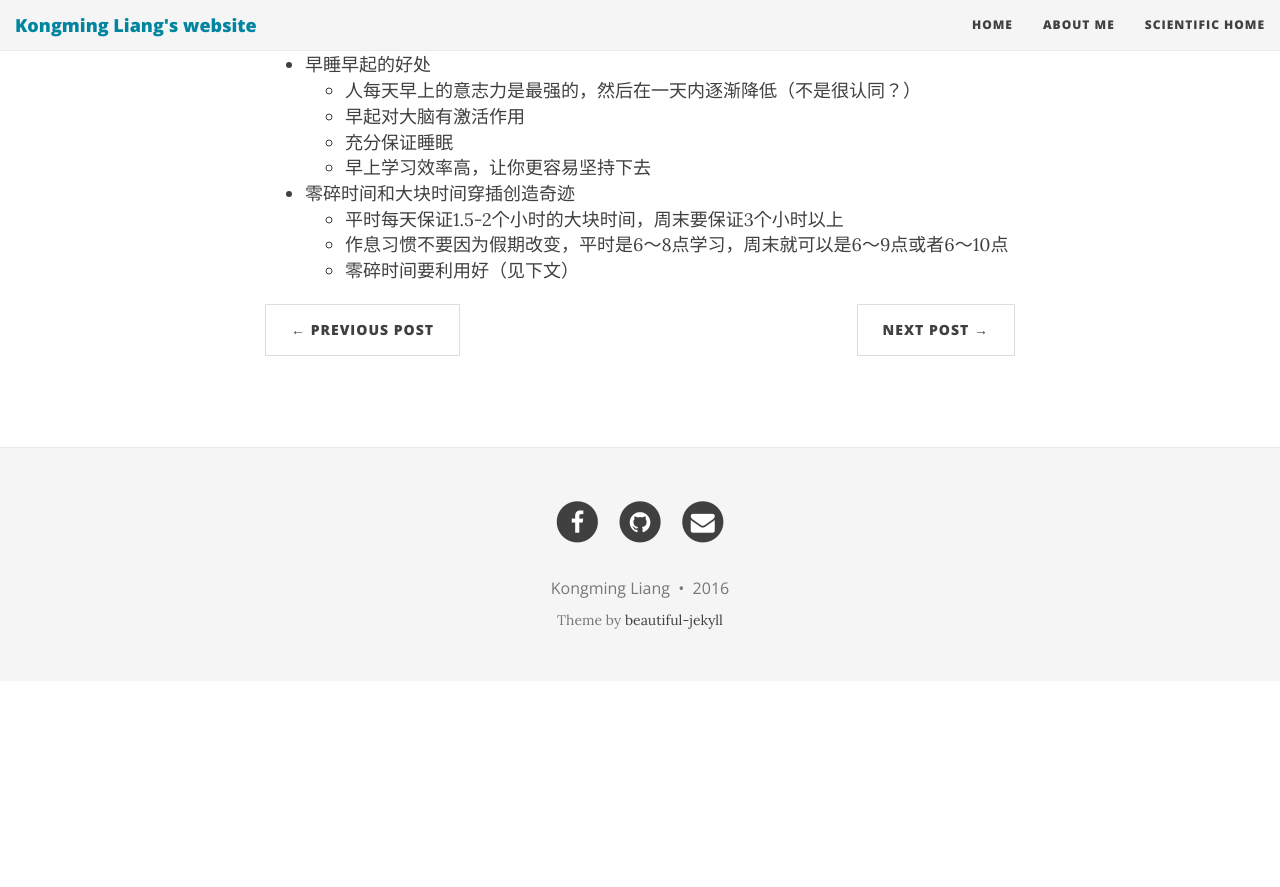
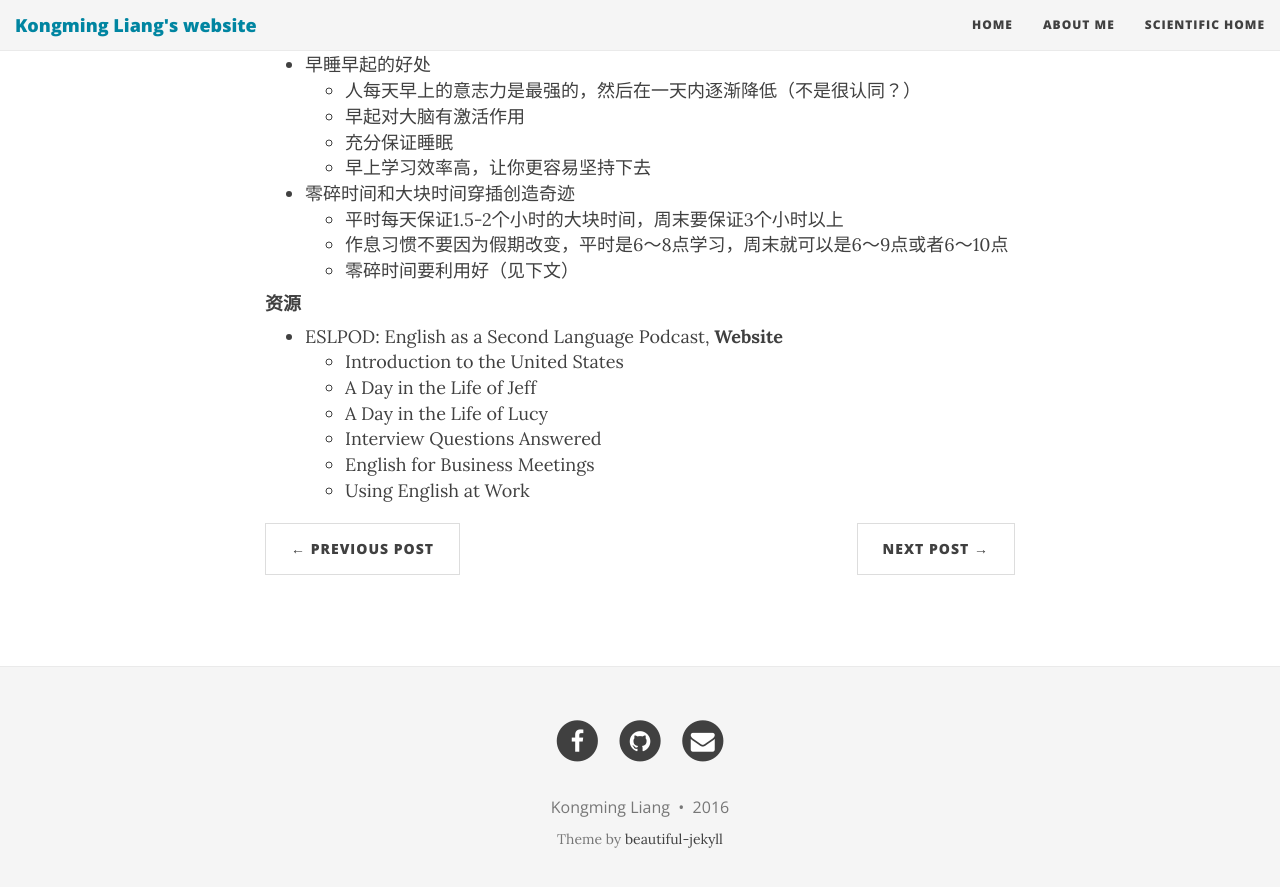
Before and after one commit to GriffinLiang/griffinliang.github.com, a Jekyll site: the page built from _posts/2016-10-03-use-your-english.md, in a window 1280 px wide and 900 px high, scrolled down 577 px. Shown: the top 887 px of the window. Built offline with Jekyll 4.4.1, drawn with Linux system fonts in a browser that asks for light colours; nearby versions of some CDN libraries; before the commit the page ends 1258 px from its top, so only the background shows below that.

Commit message:
Saved 2016-10-03-use-your-english.md with Dillinger.io

```diff
--- a/_posts/2016-10-03-use-your-english.md
+++ b/_posts/2016-10-03-use-your-english.md
@@ -30,3 +30,12 @@ subtitle: Book Reading
   - 平时每天保证1.5-2个小时的大块时间，周末要保证3个小时以上
   - 作息习惯不要因为假期改变，平时是6～8点学习，周末就可以是6～9点或者6～10点
   - 零碎时间要利用好（见下文）
+
+#### 资源
+ - ESLPOD: English as a Second Language Podcast, **Website**
+   - Introduction to the United States
+   - A Day in the Life of Jeff
+   - A Day in the Life of Lucy
+   - Interview Questions Answered
+   - English for Business Meetings
+   - Using English at Work
```
